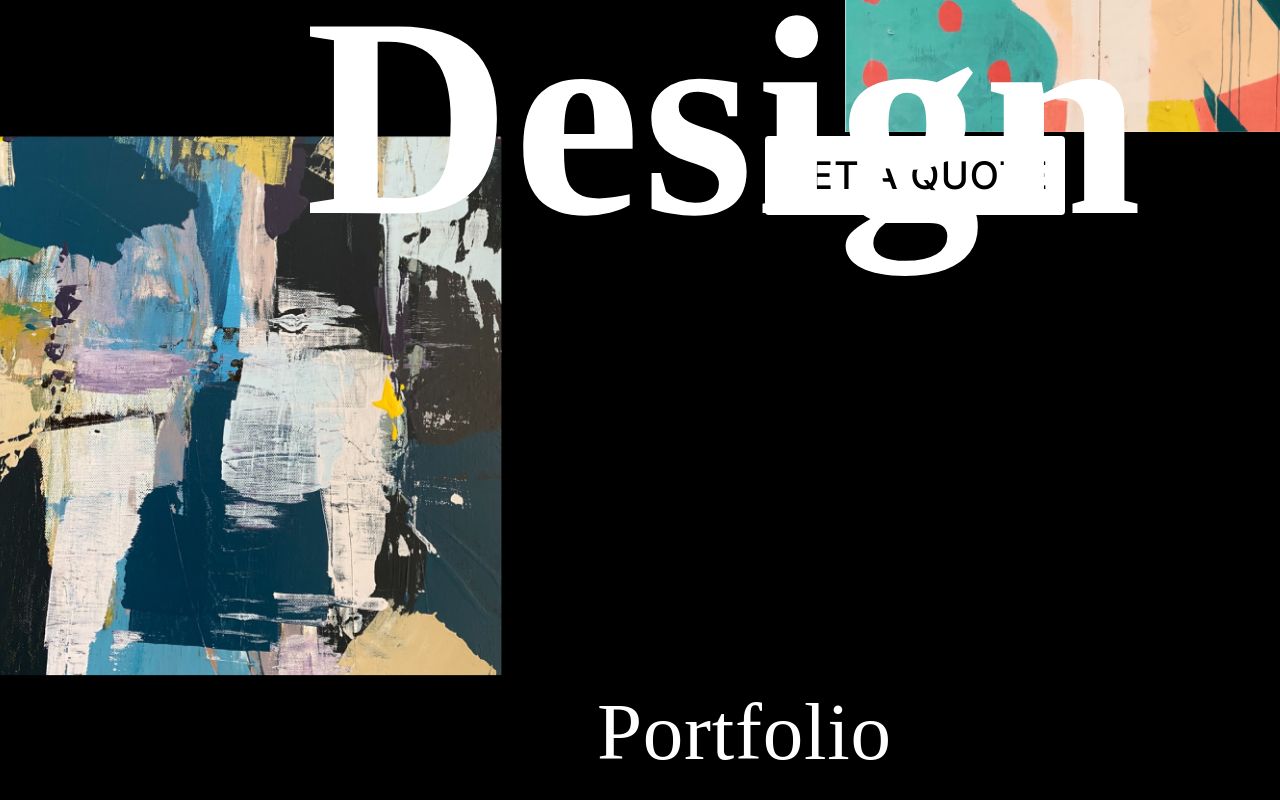
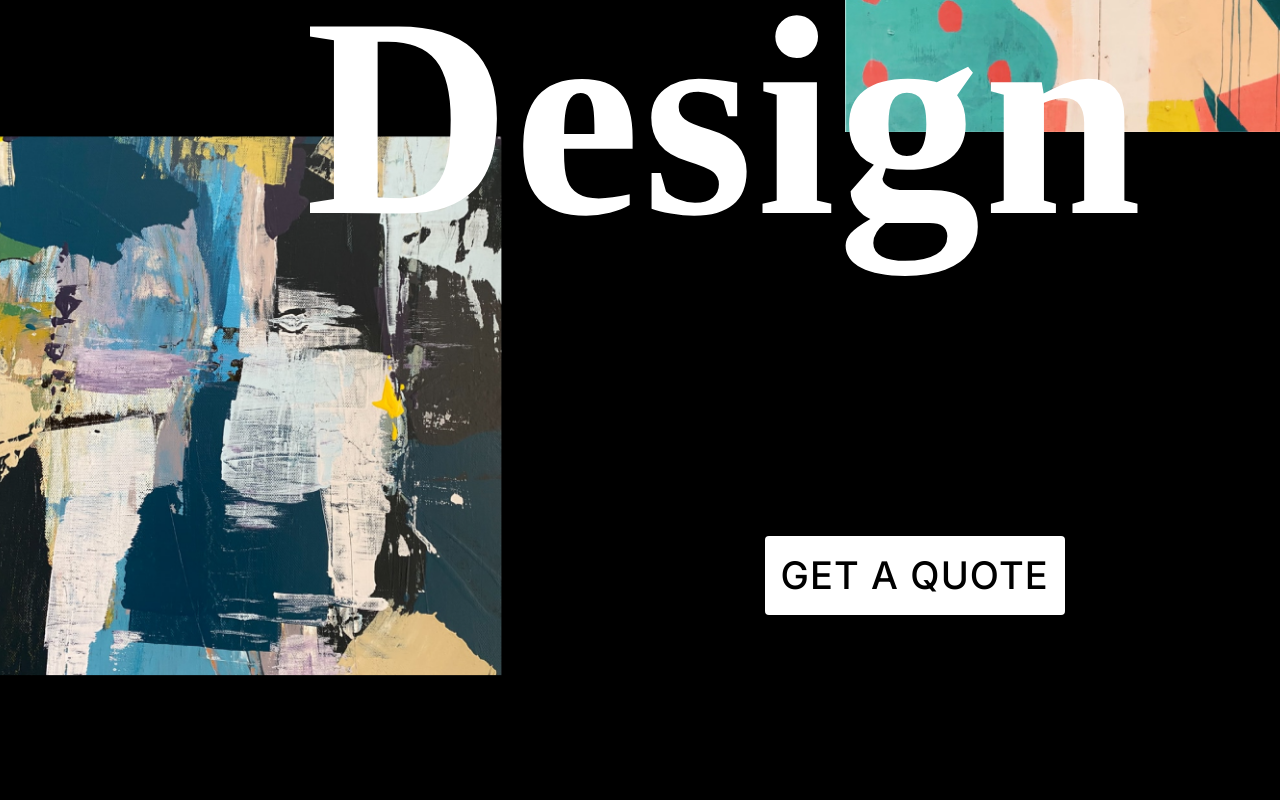
Before and after one commit to Charoneeee/ChuyenNganh, a Next.js app in the folder figmar_app_1/: page / in a window 1280 px wide. Shown: the part 620-1420 px from the top of the page. Built offline with nearby package versions, Linux system fonts and the light colour scheme.

Commit message:
fix Portfolio

```diff
--- a/figmar_app_1/components/header.tsx
+++ b/figmar_app_1/components/header.tsx
@@ -5,7 +5,7 @@ type Props = {};
 
 const SectionHeader = () => {
   return (
-    <Box className="Header">
+    <Box pb={"100px"} className="Header">
       <Box p={"50px"}>
         <Stack direction="row" spacing={95}>
           <Typography
@@ -74,10 +74,10 @@ const SectionHeader = () => {
             height={540}
           />
         </Grid>
-        <Grid textAlign={"center"} xs={6.7}>
+        <Grid pt={"400px"} textAlign={"center"} xs={6.7}>
           <Button
             variant="contained"
-            style={{
+            sx={{
               fontSize: "38px",
               fontFamily: "Inter, sans-serif",
               backgroundColor: "white",
--- a/figmar_app_1/components/portfolio.tsx
+++ b/figmar_app_1/components/portfolio.tsx
@@ -34,10 +34,8 @@ const SecttionPortfolio = () => {
   return (
     <Box className="Portfolio">
       <Typography
-        style={{
-          position: "absolute",
-          left: "597px",
-          top: "1292px",
+        sx={{
+          textAlign: "center",
           fontSize: "81px",
           fontFamily: "Playfair Display, serif",
         }}
@@ -48,7 +46,7 @@ const SecttionPortfolio = () => {
         variant="masonry"
         cols={2}
         gap={100}
-        style={{ position: "absolute", top: "1472px", left: "145px" }}
+        sx={{ paddingTop: "50px", paddingLeft: "55px", width: "90%" }}
       >
         {itemData.map((item) => (
           <ImageListItem key={item.img}>
```
